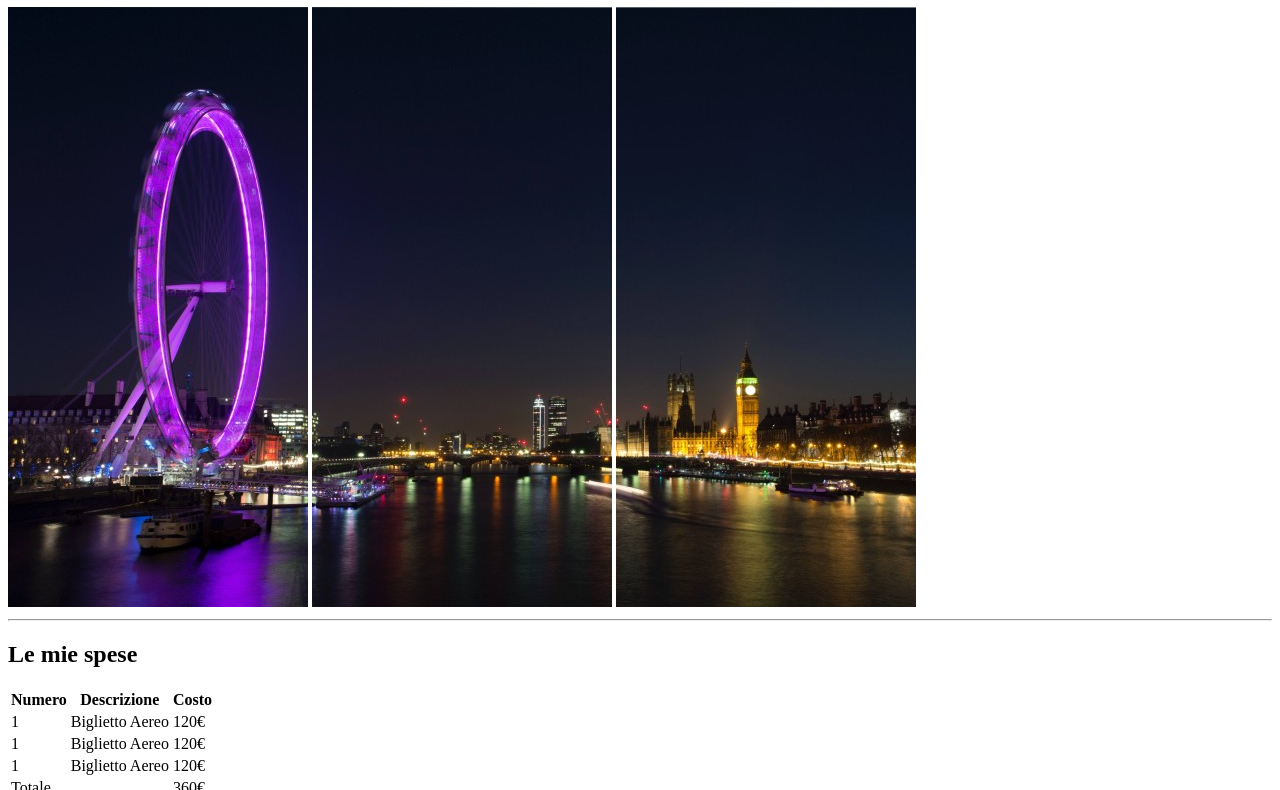
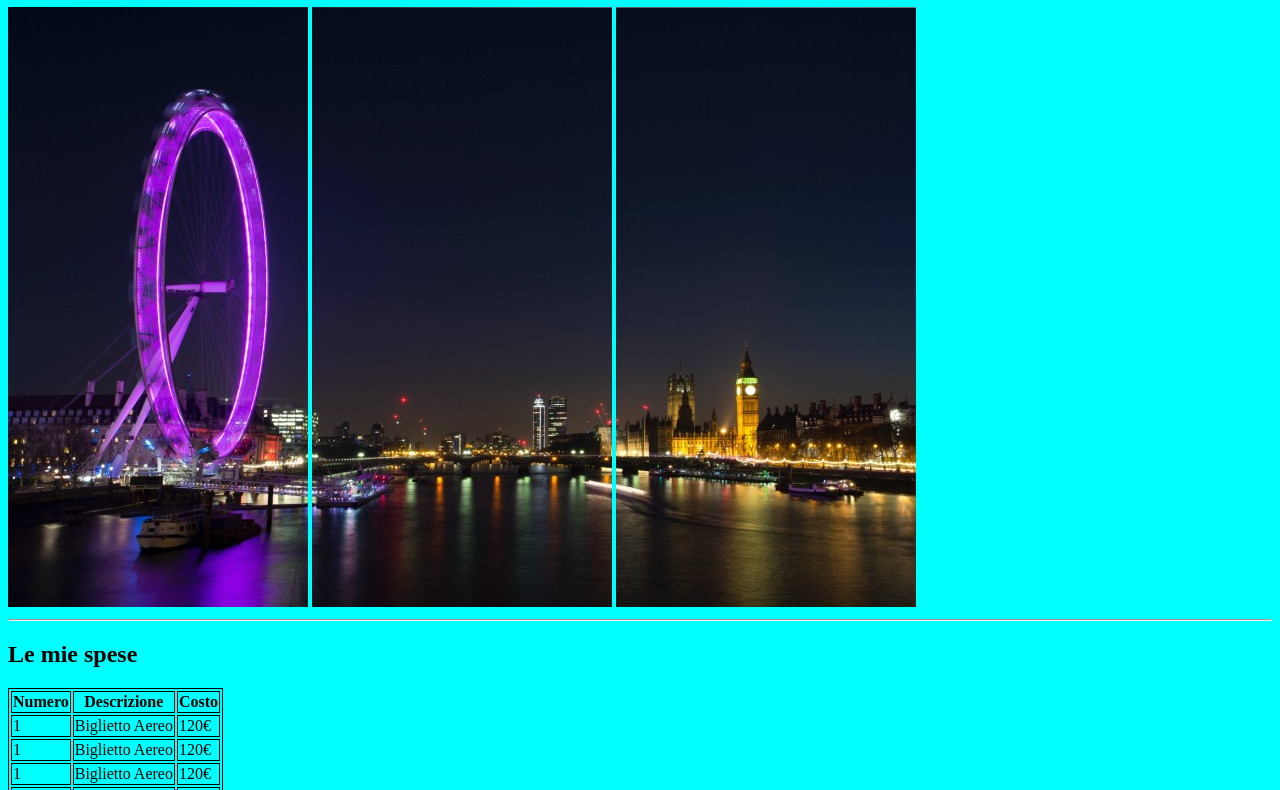
Before and after one commit to Emanuele213/html-london-trip, a plain HTML site: page index.html in a window 1280 px wide. Shown: the part 73-863 px from the top of the page. Drawn offline with Linux system fonts and the light colour scheme.

Commit message:
update with css

```diff
--- a/index.html
+++ b/index.html
@@ -5,6 +5,7 @@
     <meta http-equiv="X-UA-Compatible" content="IE=edge">
     <meta name="viewport" content="width=device-width, initial-scale=1.0">
     <title>Viaggio a Londra</title>
+    <link rel="stylesheet" href="style.css">
 </head>
 <body>
     <!-- Titolo e immagini -->
--- /dev/null
+++ b/style.css
@@ -0,0 +1,7 @@
+body{
+    background-color: aqua;
+}
+
+table, th, td {
+    border: 1px solid black;
+  }
```
